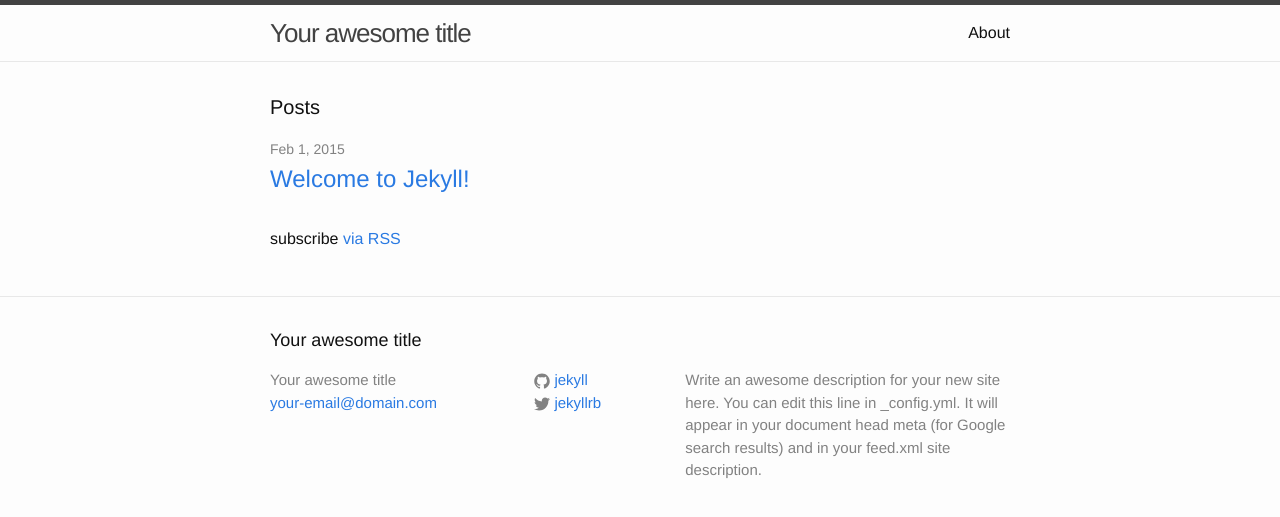
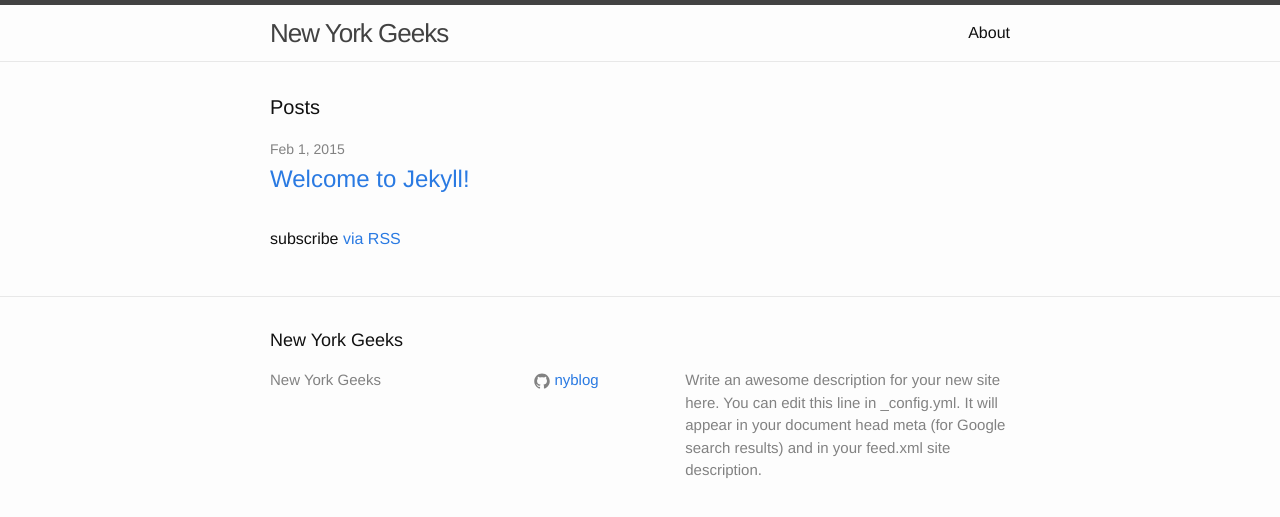
Before and after one commit to nyblog/nyblog.github.io, a Jekyll site: the page built from index.html, in a window 1280 px wide. Shown: the top 517 px of the page. Built offline with Jekyll 4.4.1, drawn with Linux system fonts in a browser that asks for light colours.

Commit message:
update title

```diff
--- a/_config.yml
+++ b/_config.yml
@@ -1,14 +1,14 @@
 # Site settings
-title: Your awesome title
-email: your-email@domain.com
+title: New York Geeks
+#email: your-email@domain.com
 description: > # this means to ignore newlines until "baseurl:"
   Write an awesome description for your new site here. You can edit this
   line in _config.yml. It will appear in your document head meta (for
   Google search results) and in your feed.xml site description.
 baseurl: "" # the subpath of your site, e.g. /blog/
-url: "http://yourdomain.com" # the base hostname & protocol for your site
-twitter_username: jekyllrb
-github_username:  jekyll
+url: "http://nyblog.github.io" # the base hostname & protocol for your site
+#twitter_username: jekyllrb
+github_username: nyblog
 
 # Build settings
 markdown: kramdown
```
